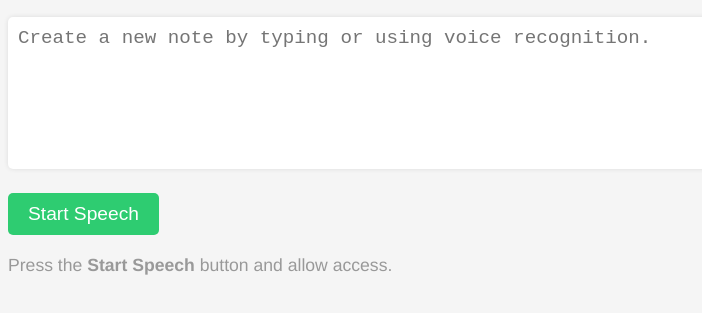
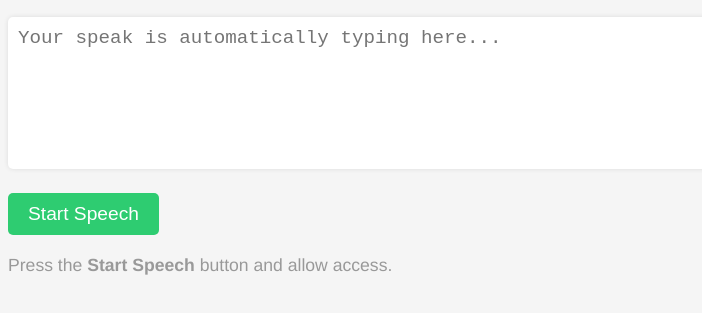
Before and after one commit to reyntors/Speech-to-text, a plain HTML site: page index.html in a window 1280 px wide. Shown: the part 111-424 px from the top of the page, without its empty margins (0-702 px from the left). Drawn offline with Linux system fonts and the light colour scheme.

Commit message:
Update index.html

```diff
--- a/index.html
+++ b/index.html
@@ -10,7 +10,7 @@
   <body>
     <h2> Speech To Text </h2>
     <div class="input-single">
-      <textarea id="note-textarea" placeholder="Create a new note by typing or using voice recognition." rows="6"></textarea>
+      <textarea id="note-textarea" placeholder="Your speak is automatically typing here..." rows="6"></textarea>
     </div>
     <button id="start-record-btn" title="Start Recording">Start Speech</button>
     <p id="recording-instructions">Press the <strong>Start Speech</strong> button and allow access.</p>
```
